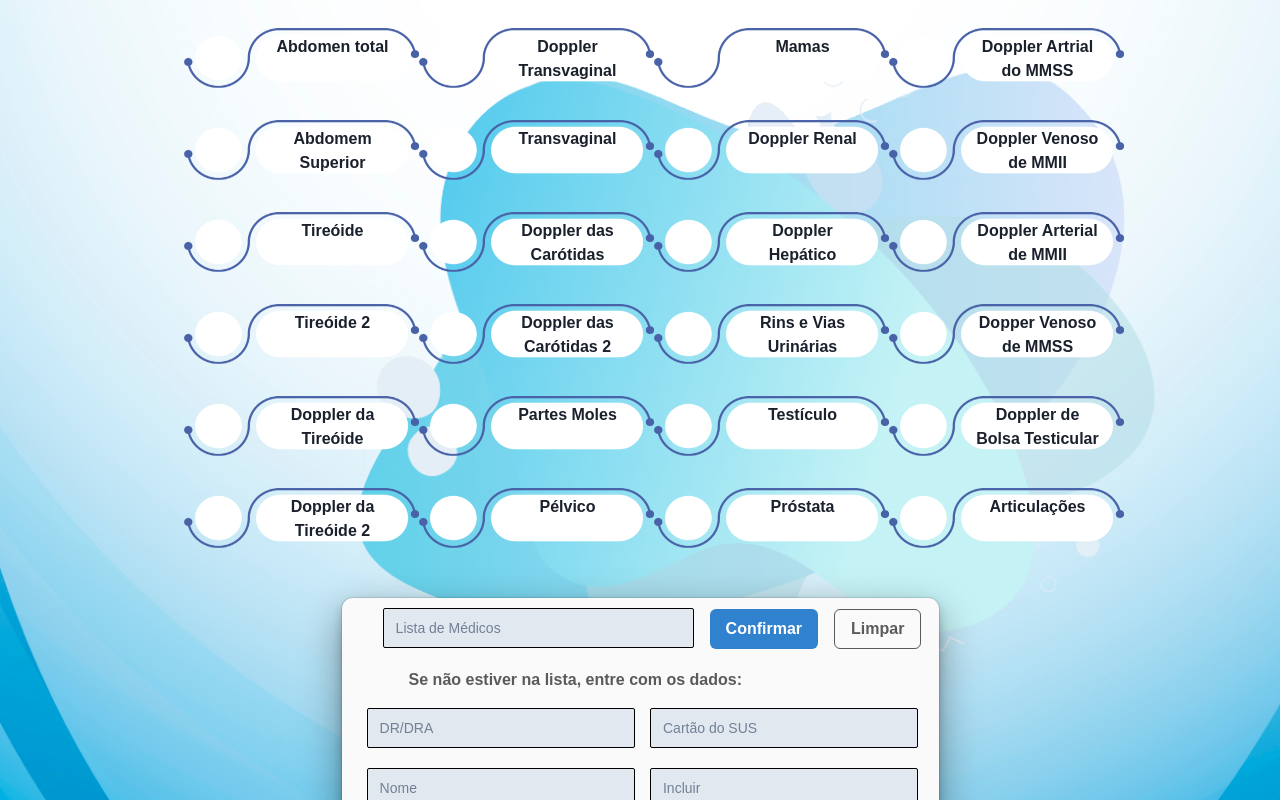
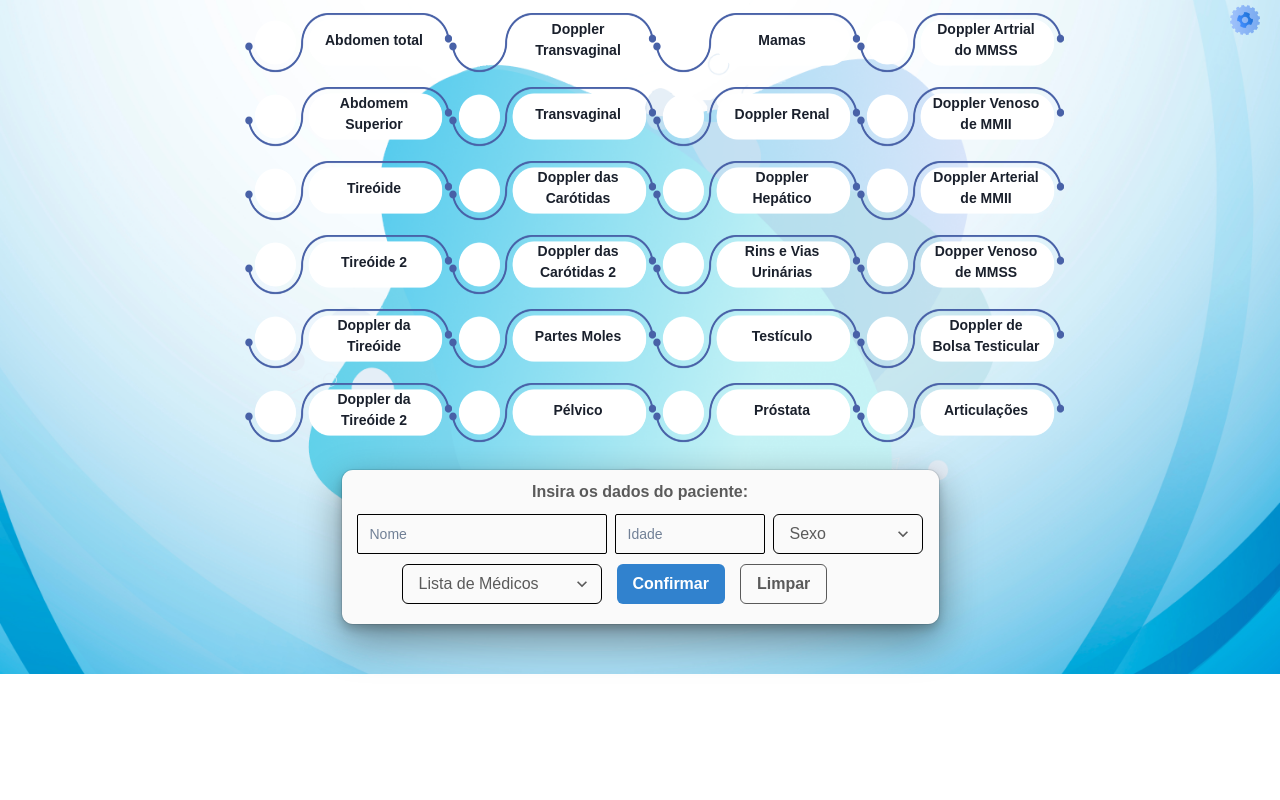
Before and after one commit to hrocha85/usSaudeImagem, a React (Create React App) app: page /#/Home in a window 1280 px wide. Shown: the top 800 px of the page. Built offline with nearby package versions, Linux system fonts and the light colour scheme; the HTML template or start-up script is replaced by a standard one.

Commit message:
Add ajustes na tela Home

```diff
--- a/src/Routes/Rotas.tsx
+++ b/src/Routes/Rotas.tsx
@@ -13,7 +13,7 @@ function Rotas() {
       <Route path="/Home" element={<Home />} />
       <Route path="/Home/1" element={<AbdomemTotal />} />
       <Route path="/Home/9" element={<Tireoide />} />
-      <Route path="/Configuracoes" element={<Configuracoes />} />
+      <Route path="/Home/Configuracoes" element={<Configuracoes />} />
     </Routes>
   );
 }
--- a/src/main/component/card_Lista_Medicos.tsx
+++ b/src/main/component/card_Lista_Medicos.tsx
@@ -1,58 +1,71 @@
-import { Button, Flex, Grid, GridItem, Input, Center } from "@chakra-ui/react";
+import { Button, Text, Input, Center, Select, Box, HStack } from "@chakra-ui/react";
 
 const CardListaMedicos = ({ altura }) => {
   return (
     <Center>
-      <Flex w='100%'
+      <Box
+        w='100%'
         display='flex'
       //alignItems='center'
       >
-        <Center
+        <Box
           display='flex'
           //paddingBottom="16px"
           bg="#FAFAFA"
           w="597px"
-          h={altura}
+          h='100%'
           color="white"
           borderRadius="10.85px"
           boxShadow="dark-lg"
+        //alignItems="center"
         >
-          <Grid
-            templateRows='repeat(6, 1fr)'
-            templateColumns='repeat(2, 1fr)'
-            h='100%'
-            gap='1'
+          <Box
             color='blackAlpha.700'
             fontWeight='bold'
+            w='100%'
           >
-            <GridItem pl='24px' pt="10px" colSpan={2}>
-              <Input borderColor="black" bg="#E2E8F0" placeholder='Lista de Médicos' size='sm' h="40px" w="311px" />
-              <Button ml="16px" mr="16px" colorScheme='blue'>Confirmar</Button>
+            <Text
+              textAlign="center"
+              mt='10px'
+              mb='10px'>
+              Insira os dados do paciente:
+            </Text>
+            <HStack
+              display='flex'
+              ml='15px'
+            >
+              <Input borderColor="black" placeholder='Nome' size='sm' h="40px" w="250px" />
+              <Input borderColor="black" placeholder='Idade' size='sm' h="40px" w="150px" />
+              <Select placeholder='Sexo'
+                borderColor="black"
+                w='150px'>
+                <option value='option1'>Masculino</option>
+                <option value='option2'>Feminino</option>
+              </Select>
+            </HStack>
+            <HStack
+              display='flex'
+              ml='60px'
+              mt='10px'
+              mb='20px'
+              spacing='15px'
+            >
+              <Select placeholder='Lista de Médicos'
+                w='200px'
+                borderColor="black">
+                <option value='option1'>Médico 1</option>
+                <option value='option2'>Médico 2</option>
+                <option value='option3'>Médico 3</option>
+              </Select>
+              <Button colorScheme='blue'>Confirmar</Button>
               <Button colorScheme='black' variant='outline'>
                 Limpar
               </Button>
-            </GridItem>
-            <GridItem pl='50px' h="40px" mt="10px" colSpan={2}>
-              Se não estiver na lista, entre com os dados:
-            </GridItem>
-            <GridItem pl='2' mt="-10px" colSpan={1} >
-              <Input borderColor="black" bg="#E2E8F0" placeholder='DR/DRA' size='sm' h="40px" w="268px" />
-            </GridItem>
-            <GridItem pl='2' mt="-10px">
-              <Input borderColor="black" bg="#E2E8F0" placeholder='Cartão do SUS' size='sm' h="40px" w="268px" />
-            </GridItem>
-            <GridItem pl='2' mt="-10px" >
-              <Input borderColor="black" bg="#E2E8F0" placeholder='Nome' size='sm' h="40px" w="268px" />
-            </GridItem>
-            <GridItem pl='2' mt="-10px" h='50px' colSpan={1}>
-              <Input borderColor="black" bg="#E2E8F0" placeholder='Incluir' size='sm' h="40px" w="268px" />
-            </GridItem>
-            <GridItem pl='2' mt="-10px" h="50">
-              <Input borderColor="black" bg="#E2E8F0" placeholder='CRM' size='sm' h="40px" w="268px" />
-            </GridItem>
-          </Grid>
-        </Center>
-      </Flex >
+            </HStack>
+
+          </Box>
+        </Box>
+      </Box >
     </Center>
   );
 };
--- a/src/main/component/field_default_home.tsx
+++ b/src/main/component/field_default_home.tsx
@@ -1,69 +1,51 @@
-import { GridItem, Link, Image, Text, Box } from "@chakra-ui/react";
+import { GridItem, Link, Image, Text, Box, Button } from "@chakra-ui/react";
 import PropsTypes from "prop-types";
 import reghd_2 from '../images/reghd_2.png'
-import reghd_1 from '../images/reghd_15.png'
+import SecondIconPlus from "../images/plus 2.png";
 
 const FieldDefaultHome = ({ text, textColor, id }) => {
 
   return (
-
     <GridItem
-      //backgroundImage={reghd_2}
-      w="100%"
-      h="100%"
-      // verticalAlign="center"
-      // alignSelf="center"
-      // alignItems="center"
-      // backgroundPosition="fixed"
-      // backgroundSize="cover"
-      // backgroundClip="padding-box"
-      // backgroundRepeat="no-repeat"
-      // paddingTop="35px"
-      // paddingLeft="110px"
+      w="200px"
+      h="70px"
       display="flex"
       flexWrap='wrap'
-    //justify-content="flex-start"
     >
       <Box
-
         display="flex"
         flexWrap="wrap"
-        //position="relative"
-        // h='100px'
-        // w='300px'
         h='100%'
         w='100%'
         margin='5px'
-      //flex="1 1 200px"
+        alignItems='center'
       >
         <Image
           position='absolute'
-          h="101px"
-          width="250px"
+          h="100px"
+          width="220px"
           z-index='-1'
-          //max-width="100%"
-          display="block"
           src={reghd_2} alt='' />
-
-
         <Link
           href={`#/Home/${id}`}
           fontWeight="bold"
-          fontSize="16px"
+          fontSize="14px"
           position='relative'
-          pl='90px'
-          pt='30px'
+          pl='80px'
+          // pt='30px'
           z-index='1'
         >
           <Text
             textAlign='center'
-            w='131px'
+            w='110px'
+            h='100%'
           >
             {text}
           </Text>
         </Link>
       </Box>
     </GridItem >
+
 
   );
 };
--- a/src/main/home/index.tsx
+++ b/src/main/home/index.tsx
@@ -1,8 +1,9 @@
-import { Box, Center, Stack } from "@chakra-ui/react";
+import { Box, Center, Stack, Button, Image, Link } from "@chakra-ui/react";
 import CardListaMedicos from "../component/card_Lista_Medicos";
 import ItemExamesHome from "../component/item_exames_home";
 import LayoutExame from "../component/layoutExames";
 import BGImage from "../images/bg_img.png";
+import Configuracao from "../images/gear.webp";
 
 function Home() {
 
@@ -10,9 +11,6 @@ function Home() {
     <Box
       w="100%"
       h="100%"
-      // verticalAlign="center"
-      // alignSelf="center"
-      // alignItems="center"
       backgroundImage={BGImage}
       backgroundPosition="fixed"
       backgroundSize="cover"
@@ -21,6 +19,19 @@ function Home() {
       paddingBottom="10px"
       alignItems="center"
     >
+      <Box>
+        <Button position="absolute" right="1" variant="ghost" >
+          <Link
+            href={`#/Home/Configuracoes`}>
+            <Image
+              srcSet={Configuracao}
+              alt="Second Icon Plus"
+              h="30px"
+              w="30px"
+            />
+          </Link>
+        </Button>
+      </Box>
       <Center>
         <Stack>
           <LayoutExame
@@ -29,9 +40,9 @@ function Home() {
         </Stack>
       </Center>
 
-      <Stack h="100%" alignItems="center" mt='50px' >
+      <Stack h="100%" alignItems="center" mt='30px' mb='40px' >
         <CardListaMedicos
-          altura="356px"
+          altura="300px"
         />
       </Stack>
 
```
Also changed, not shown: src/main/images/gear.webp (added).
